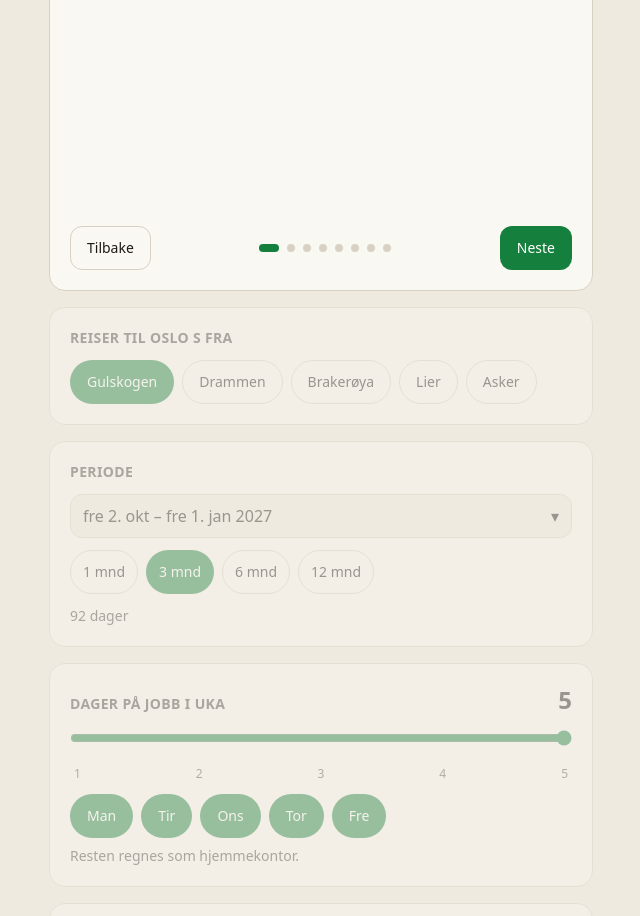
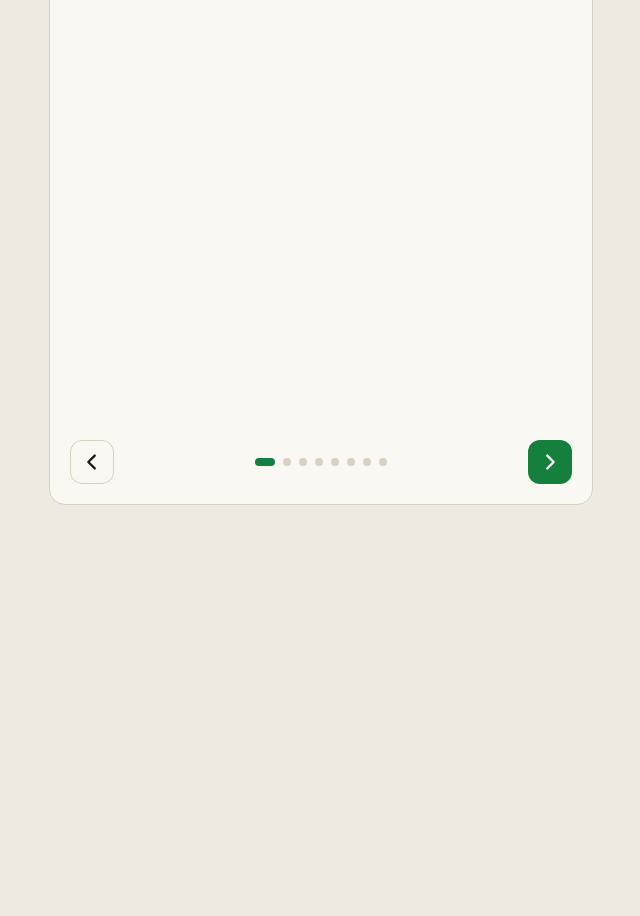
Before and after one commit to gitjanerik/pendlerkalkulator, a Vue app: page / in a window 1280 px wide. Shown: the part 244-1160 px from the top of the page, without its empty margins (319-959 px from the left). After the commit the page ends 800 px from the top, so only its background shows below. Built offline with nearby package versions, Linux system fonts and the light colour scheme.

Commit message:
v0.10.1: Finpuss av veiviseren (#10)
Claude-Session: https://claude.ai/code/session_0121wHS8JUbzy8iV1KzDh5TL

Co-authored-by: Claude <noreply@anthropic.com>

```diff
--- a/package.json
+++ b/package.json
@@ -1,6 +1,6 @@
 {
   "name": "pendlerkalkulator",
-  "version": "0.10.0",
+  "version": "0.10.1",
   "private": true,
   "type": "module",
   "scripts": {
--- a/src/App.vue
+++ b/src/App.vue
@@ -43,12 +43,7 @@ const settDager = (n) => (modell.jobbUkedager = [...MONSTER[n]]);
 
   <main class="mx-auto flex max-w-xl flex-col gap-4 px-4 py-4 pb-12">
     <Oppsett v-if="!modell.oppsettFerdig" v-model="modell" @klar="ferdig" />
-    <!-- Før oppsettet er kjørt er resten bare et forhåndsvisning, ikke noe man kan trykke på. -->
-    <div
-      class="flex flex-col gap-4"
-      :inert="!modell.oppsettFerdig"
-      :class="{ 'opacity-40': !modell.oppsettFerdig }"
-    >
+    <div v-else class="flex flex-col gap-4">
       <StasjonsValg v-model="modell" />
       <AvgangerKort v-if="modell.oppsettFerdig" :stasjon="stasjon" />
       <PeriodeValg v-model="modell" />
--- a/src/components/AppMeny.vue
+++ b/src/components/AppMeny.vue
@@ -1,13 +1,15 @@
 <script setup>
-import { ref, watch } from 'vue'
+import { computed, ref, watch } from 'vue'
 import { APP_VERSION } from '../version.js'
 import { PRESET_DATO } from '../lib/presets.js'
 import { useTema } from '../composables/useTema.js'
+import Beloep from './Beloep.vue'
 import PrefBryter from './PrefBryter.vue'
 import FerieListe from './FerieListe.vue'
 import EksisterendeBillett from './EksisterendeBillett.vue'
 
 const m = defineModel('modell', { type: Object })
+const stasjon = computed(() => m.value.strekninger[0]?.navn.split('–')[0] ?? 'stasjon')
 const apen = defineModel('apen', { type: Boolean })
 const emit = defineEmits(['nullstill'])
 
@@ -61,14 +63,14 @@ const klikkBakgrunn = (e) => {
       </section>
 
       <section aria-labelledby="m-tider" class="flex flex-col gap-3">
-        <h3 id="m-tider" class="seksjonstittel">Reisetider</h3>
+        <h3 id="m-tider" class="seksjonstittel">Avreisetid</h3>
         <div class="grid grid-cols-2 gap-3">
           <div>
-            <label class="etikett" for="morgen">Avreise morgen</label>
+            <label class="etikett" for="morgen">Fra {{ stasjon }}</label>
             <input id="morgen" v-model="m.morgen" class="felt" type="time" />
           </div>
           <div>
-            <label class="etikett" for="ettermiddag">Avreise ettermiddag</label>
+            <label class="etikett" for="ettermiddag">Fra Oslo S</label>
             <input id="ettermiddag" v-model="m.ettermiddag" class="felt" type="time" />
           </div>
         </div>
@@ -95,12 +97,12 @@ const klikkBakgrunn = (e) => {
           <summary class="flex min-h-11 cursor-pointer items-center font-medium">{{ s.navn }} – priser</summary>
           <div class="grid grid-cols-2 gap-3 pb-3">
             <div>
-              <label class="etikett" :for="`enkelt-${s.id}`">Enkeltbillett (kr)</label>
-              <input :id="`enkelt-${s.id}`" v-model.number="s.enkelt" class="felt" type="number" inputmode="decimal" min="0" placeholder="Ukjent" />
+              <label class="etikett" :for="`enkelt-${s.id}`">Enkeltbillett</label>
+              <Beloep :id="`enkelt-${s.id}`" v-model="s.enkelt" placeholder="Ukjent" />
             </div>
             <div v-for="p in s.perioder" :key="p.dager">
-              <label class="etikett" :for="`p-${s.id}-${p.dager}`">{{ p.dager }} dager (kr)</label>
-              <input :id="`p-${s.id}-${p.dager}`" v-model.number="p.pris" class="felt" type="number" inputmode="decimal" min="0" />
+              <label class="etikett" :for="`p-${s.id}-${p.dager}`">{{ p.dager }} dager</label>
+              <Beloep :id="`p-${s.id}-${p.dager}`" v-model="p.pris" />
             </div>
             <p class="col-span-2 text-sm text-[var(--color-ink-3)]">Forslagsprisene er Vys voksenpriser {{ PRESET_DATO }}. Sjekk dem mot appen.</p>
           </div>
--- /dev/null
+++ b/src/components/Beloep.vue
@@ -0,0 +1,21 @@
+<script setup>
+import { computed } from 'vue'
+
+defineProps({ id: String, placeholder: String })
+const modell = defineModel({ default: '' })
+
+// Mellomrom som tusenskille (hardt, så beløpet ikke brytes) og bare hele kroner.
+const vist = computed(() => (modell.value === '' || modell.value == null ? '' : String(Math.round(modell.value)).replace(/\B(?=(\d{3})+(?!\d))/g, ' ')))
+const skriv = (e) => {
+  const siffer = e.target.value.replace(/\D/g, '')
+  modell.value = siffer === '' ? '' : Number(siffer)
+  e.target.value = vist.value
+}
+</script>
+
+<template>
+  <div class="relative">
+    <input :id="id" class="felt !pl-10 text-right" type="text" inputmode="numeric" autocomplete="off" :placeholder="placeholder" :value="vist" @input="skriv" />
+    <span aria-hidden="true" class="pointer-events-none absolute inset-y-0 left-3 flex items-center text-[var(--color-ink-3)]">kr</span>
+  </div>
+</template>
--- a/src/components/EksisterendeBillett.vue
+++ b/src/components/EksisterendeBillett.vue
@@ -28,7 +28,7 @@ const sett = (paa) => {
         <input v-model="m.eksisterende.til" class="felt" type="date" aria-label="Utløpsdato" />
         <input v-model="m.eksisterende.klokke" class="felt" type="time" aria-label="Utløpsklokkeslett" />
       </div>
-      <p class="text-sm text-[var(--color-ink-2)]">Beregningen starter når billetten din utløper.</p>
+      <p class="text-sm text-[var(--color-ink-2)]">Beregningen starter når billetten din utløper. Vi foreslår aldri ny billett rett etter utløp, men ved neste arbeidsreise. Gjelder billetten til fredag ettermiddag, starter den nye for eksempel mandag morgen.</p>
     </div>
   </div>
 </template>
--- a/src/components/Oppsett.vue
+++ b/src/components/Oppsett.vue
@@ -3,6 +3,7 @@ import { computed, ref } from 'vue'
 import { PRESETS, PRESET_DATO, strekningFraPreset } from '../lib/presets.js'
 import { UKEDAGER_KORT, UKEDAGER_LANG } from '../lib/dagmonster.js'
 import { avreiseFraKjernetid } from '../lib/kjernetid.js'
+import Beloep from './Beloep.vue'
 import PrefBryter from './PrefBryter.vue'
 import EksisterendeBillett from './EksisterendeBillett.vue'
 import FerieListe from './FerieListe.vue'
@@ -24,6 +25,7 @@ const gaa = (n) => {
 }
 
 const settAvreise = () => Object.assign(m.value, avreiseFraKjernetid(m.value.kjernetid, m.value.reisetid))
+settAvreise()
 const velgStasjon = (p) => {
   m.value.strekninger = [strekningFraPreset(p, p.id)]
   m.value.reisetid = p.reisetid
@@ -65,12 +67,12 @@ const taster = (e) => {
 </script>
 
 <template>
-  <section class="kort oppsett" aria-labelledby="op-tittel" @keydown="taster">
+  <section class="kort oppsett flex min-h-[calc(100dvh-6.5rem)] flex-col" aria-labelledby="op-tittel" @keydown="taster">
     <h2 id="op-tittel" class="seksjonstittel">Steg {{ i + 1 }} av {{ STEG.length }}</h2>
 
-    <div class="mt-3 overflow-hidden" style="touch-action: pan-y" @pointerdown="ned" @pointerup="opp" @pointercancel="start = null">
+    <div class="mt-3 flex-1 overflow-hidden" style="touch-action: pan-y" @pointerdown="ned" @pointerup="opp" @pointercancel="start = null">
       <Transition :name="`gli-${retning}`" mode="out-in">
-        <div :key="STEG[i]" class="min-h-[22rem]">
+        <div :key="STEG[i]">
           <template v-if="STEG[i] === 'stasjon'">
             <h3 class="steg-tittel">Hvor reiser du fra?</h3>
             <p class="steg-tekst">Oslo S er målet.</p>
@@ -104,14 +106,14 @@ const taster = (e) => {
                 <input id="op-reisetid" v-model.number="m.reisetid" class="felt" type="number" inputmode="numeric" min="0" step="1" @change="settAvreise" />
               </div>
             </div>
-            <h4 class="etikett mt-4">Du reiser omtrent</h4>
-            <div class="grid grid-cols-2 gap-3">
+            <h4 class="mt-4 font-semibold">Avreisetid</h4>
+            <div class="mt-2 grid grid-cols-2 gap-3">
               <div>
-                <label class="etikett" for="op-morgen">Avreise morgen</label>
+                <label class="etikett" for="op-morgen">Fra {{ stasjon }}</label>
                 <input id="op-morgen" v-model="m.morgen" class="felt" type="time" />
               </div>
               <div>
-                <label class="etikett" for="op-ettermiddag">Avreise ettermiddag</label>
+                <label class="etikett" for="op-ettermiddag">Fra Oslo S</label>
                 <input id="op-ettermiddag" v-model="m.ettermiddag" class="felt" type="time" />
               </div>
             </div>
@@ -141,11 +143,11 @@ const taster = (e) => {
           <template v-else-if="STEG[i] === 'priser'">
             <h3 class="steg-tittel">Stemmer prisene?</h3>
             <p class="steg-tekst">{{ stasjon }} – Oslo S, voksen. Rett dem hvis de er feil.</p>
-            <div class="mt-4 grid grid-cols-2 gap-3">
+            <div class="mt-4 grid grid-cols-2 items-end gap-3">
               <div v-for="[n, navn] in PRISFELT" :key="n">
-                <label class="etikett" :for="`pr-${n}`">{{ navn }} (kr)</label>
-                <input v-if="n === 'enkelt'" :id="`pr-${n}`" v-model.number="strekning.enkelt" class="felt" type="number" inputmode="decimal" min="0" />
-                <input v-else-if="pris(n)" :id="`pr-${n}`" v-model.number="pris(n).pris" class="felt" type="number" inputmode="decimal" min="0" />
+                <label class="etikett" :for="`pr-${n}`">{{ navn }}</label>
+                <Beloep v-if="n === 'enkelt'" :id="`pr-${n}`" v-model="strekning.enkelt" />
+                <Beloep v-else-if="pris(n)" :id="`pr-${n}`" v-model="pris(n).pris" />
               </div>
             </div>
             <p class="mt-3 text-sm text-[var(--color-ink-2)]">
@@ -164,17 +166,25 @@ const taster = (e) => {
       </Transition>
     </div>
 
-    <div class="mt-3 flex items-center justify-between gap-3">
-      <button type="button" class="knapp" :disabled="i === 0" @click="gaa(-1)">Tilbake</button>
-      <ol class="flex items-center gap-2" aria-hidden="true">
+    <div class="mt-3 grid grid-cols-[auto_1fr_auto] items-center gap-3">
+      <button type="button" class="knapp ikon" aria-label="Tilbake" :disabled="i === 0" @click="gaa(-1)">
+        <svg viewBox="0 0 24 24" width="22" height="22" fill="none" stroke="currentColor" stroke-width="2.5" stroke-linecap="round" stroke-linejoin="round" aria-hidden="true"><path d="M15 5l-7 7 7 7" /></svg>
+      </button>
+      <ol class="flex items-center justify-center gap-2" aria-hidden="true">
         <li v-for="(s, n) in STEG" :key="s" class="h-2 rounded-full transition-all" :class="n === i ? 'w-5 bg-[var(--color-accent)]' : 'w-2 bg-[var(--color-line)]'" />
       </ol>
-      <button type="button" class="knapp knapp-primaer" :disabled="i === STEG.length - 1" @click="gaa(1)">Neste</button>
+      <button type="button" class="knapp knapp-primaer ikon" aria-label="Neste" :disabled="i === STEG.length - 1" @click="gaa(1)">
+        <svg viewBox="0 0 24 24" width="22" height="22" fill="none" stroke="currentColor" stroke-width="2.5" stroke-linecap="round" stroke-linejoin="round" aria-hidden="true"><path d="M9 5l7 7-7 7" /></svg>
+      </button>
     </div>
   </section>
 </template>
 
 <style scoped>
+.ikon {
+  width: 2.75rem;
+  padding: 0;
+}
 .steg-tittel {
   font-size: 1.5rem;
   line-height: 1.2;
--- a/src/version.js
+++ b/src/version.js
@@ -1 +1 @@
-export const APP_VERSION = '0.10.0'
+export const APP_VERSION = '0.10.1'
```
Also changed, not shown: 2 other files (tests, documents, lock files or other folders).
